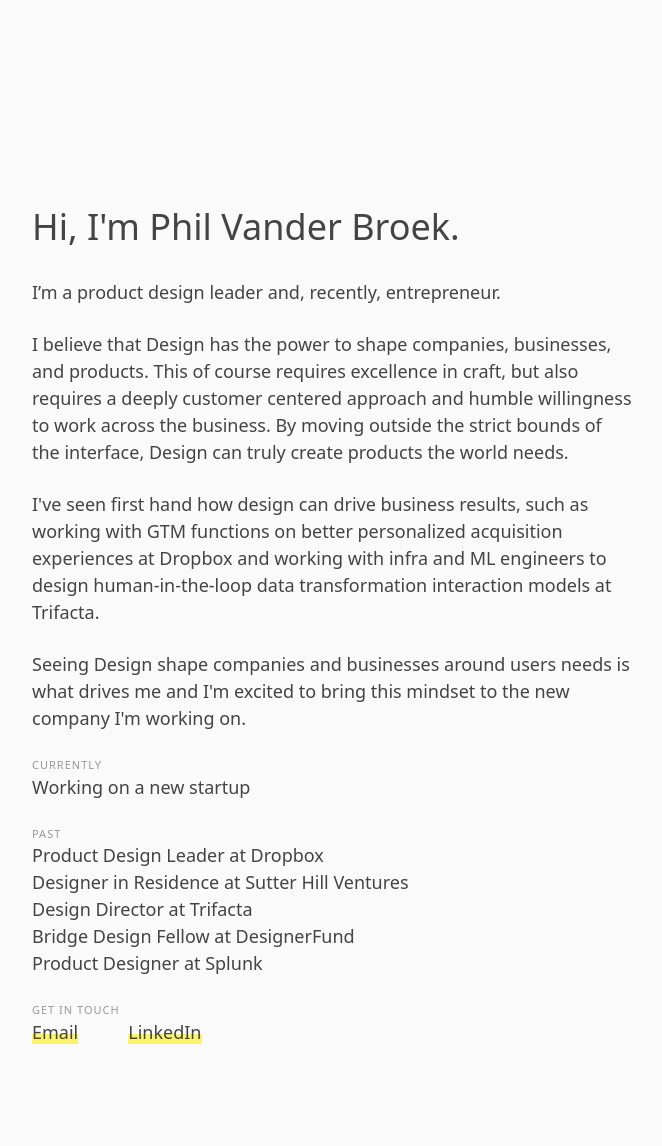
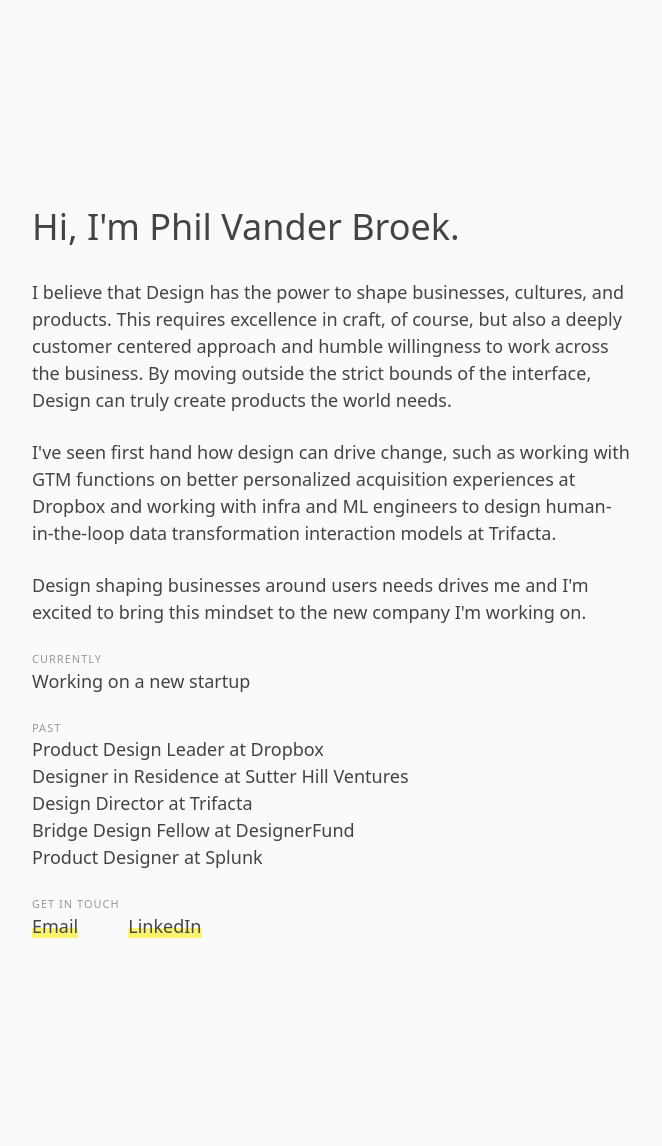
Before and after one commit to philipvanderbroek/philipvanderbroek.github.io, a Jekyll site: the page built from index.html, in a window 1280 px wide. Shown: the whole page, without its empty margins (138-800 px from the left). Built offline with Jekyll 4.4.1, drawn with Linux system fonts in a browser that asks for light colours; after the commit the page ends 1040 px from its top, so only the background shows below that.

Commit message:
Update index.html

```diff
--- a/index.html
+++ b/index.html
@@ -5,10 +5,9 @@ title: Phil Vander Broek
 <div id="home">
   <div class="intro">
     <h1>Hi, I'm Phil Vander Broek.</h1>
-    <p>I’m a product design leader and, recently, entrepreneur.</p>
-    <p>I believe that Design has the power to shape companies, businesses, and products. This of course requires excellence in craft, but also requires a deeply customer centered approach and humble willingness to work across the business.  By moving outside the strict bounds of the interface, Design can truly create products the world needs.</p>
-    <p>I've seen first hand how design can drive business results, such as working with GTM functions on better personalized acquisition experiences at Dropbox and working with infra and ML engineers to design human-in-the-loop data transformation interaction models at Trifacta.</p>
-    <p>Seeing Design shape companies and businesses around users needs is what drives me and I'm excited to bring this mindset to the new company I'm working on.</p>
+    <p>I believe that Design has the power to shape businesses, cultures, and products. This requires excellence in craft, of course, but also a deeply customer centered approach and humble willingness to work across the business.  By moving outside the strict bounds of the interface, Design can truly create products the world needs.</p>
+    <p>I've seen first hand how design can drive change, such as working with GTM functions on better personalized acquisition experiences at Dropbox and working with infra and ML engineers to design human-in-the-loop data transformation interaction models at Trifacta.</p>
+    <p>Design shaping businesses around users needs drives me and I'm excited to bring this mindset to the new company I'm working on.</p>
     <h3>Currently</h3>
     <p>Working on a new startup</p>
     <h3>Past</h3>
```
